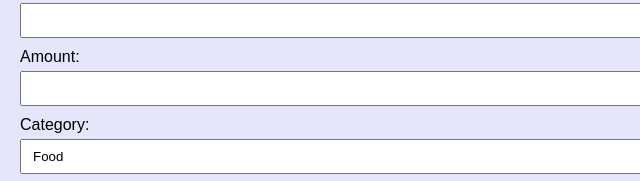
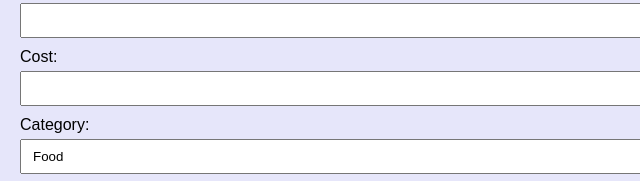
Before and after one commit to llydd13/Budget-Tracker, a plain HTML site: page index.html in a window 1280 px wide. Shown: the part 311-492 px from the top of the page, 0-640 px from the left. Drawn offline with Linux system fonts and the light colour scheme; a script that the page names is missing.

Commit message:
Update index.html

```diff
--- a/index.html
+++ b/index.html
@@ -26,7 +26,7 @@
     <form id="budgetForm">
         <label for="item">Item:</label>
         <input type="text" id="item" name="item" required>
-        <label for="amount">Amount:</label>
+        <label for="amount">Cost:</label>
         <input type="number" id="amount" name="amount" required>
         <label for="category">Category:</label>
         <select id="category" name="category">
```
